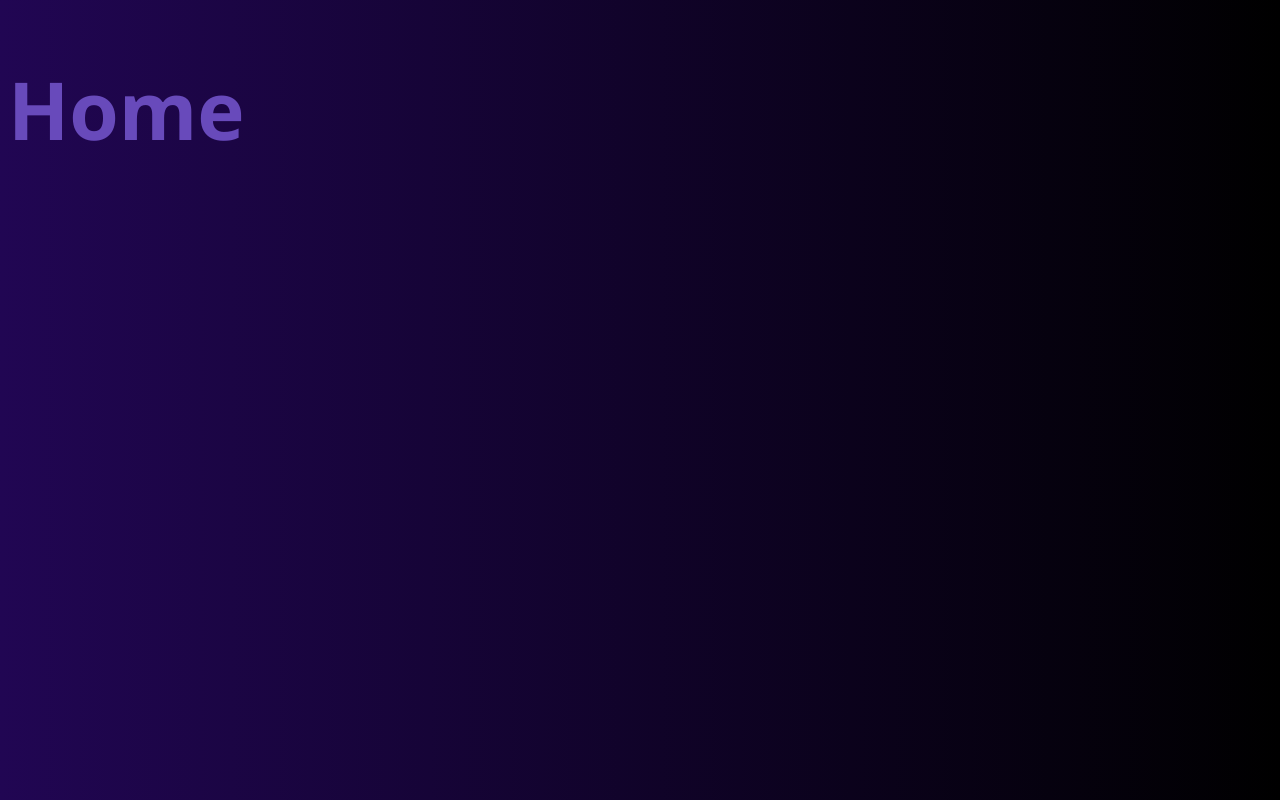
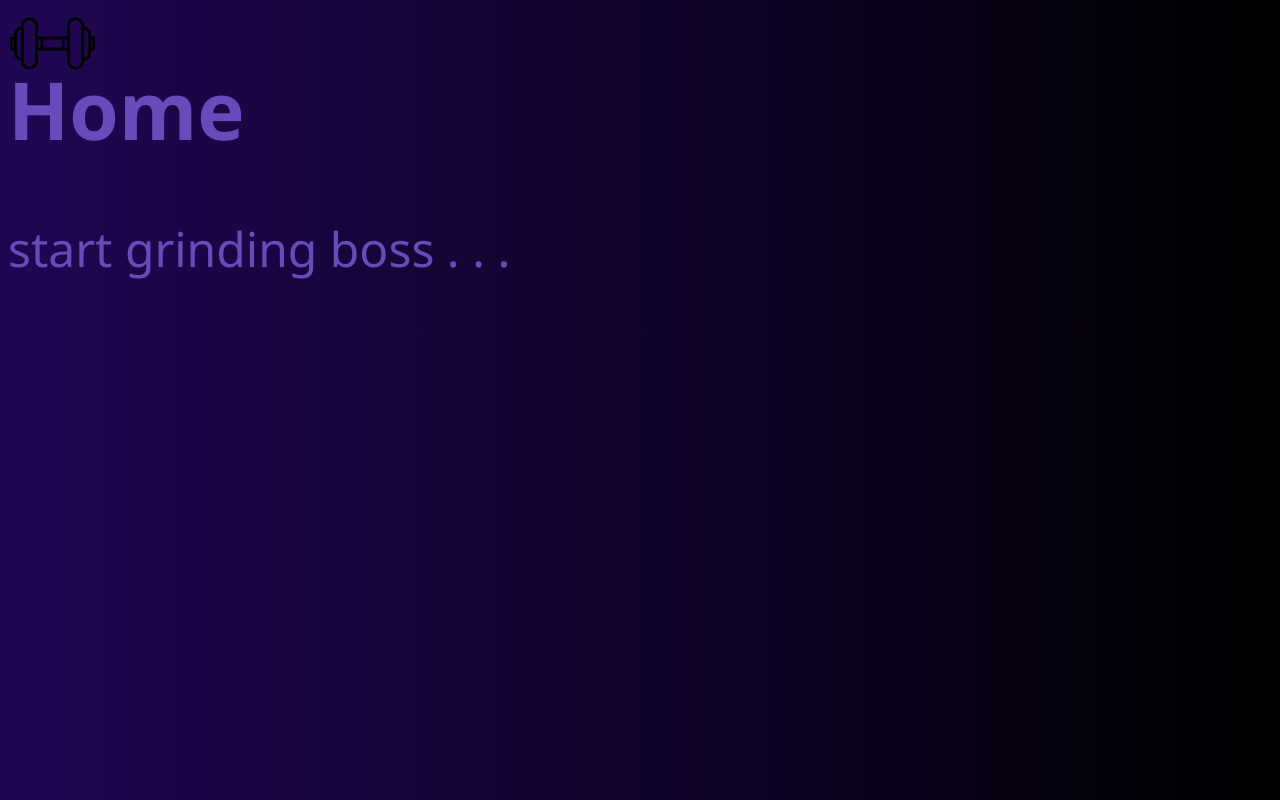
Before and after one commit to MintCoderJSON/GymBro, a plain HTML site: page GymBro/home.html in a window 1280 px wide. Drawn offline with Linux system fonts and the light colour scheme.

Commit message:
Aggiornato Home

```diff
--- a/GymBro/home.html
+++ b/GymBro/home.html
@@ -4,10 +4,16 @@
     <meta charset="UTF-8">
     <meta name="viewport" content="width=device-width, initial-scale=1.0">
     <link href="https://fonts.googleapis.com/icon?family=Material+Icons" rel="stylesheet">
+    <link rel="shortcut icon" type="home-icon" href="Icons/home.png">
+
     <title>Home-GymBro</title>
 </head>
 <body>
     <h1>Home</h1>
+    <p>start grinding boss . . .</p>
+    <img src="Icons/weights.png" alt="Home icon" width="85" height="85" class="weights-icon">
+
+
 </body>
 
 <style>
@@ -15,6 +21,7 @@
         font-size: 5em;
         font-family: 'Segoe UI', Tahoma, Geneva, Verdana, sans-serif;
         color: #684abb;
+        margin-right: 20px;
 
 
 
@@ -25,13 +32,20 @@
 
     }
 
-    .material-symbols-outlined {
-    font-variation-settings:
-     'FILL' 0,
-    'wght' 400,
-    'GRAD' 0,
-    'opsz' 24
+    p{
+        font-size: 3em;
+        font-family:'Segoe UI', Tahoma, Geneva, Verdana, sans-serif;
+        color: #684abb
     }
+
+    .weights-icon{
+        position: absolute;
+        top: 1px;
+        left: 10px;
+        z-index: 999;
+    }
+
+
 
 </style>
 
```
